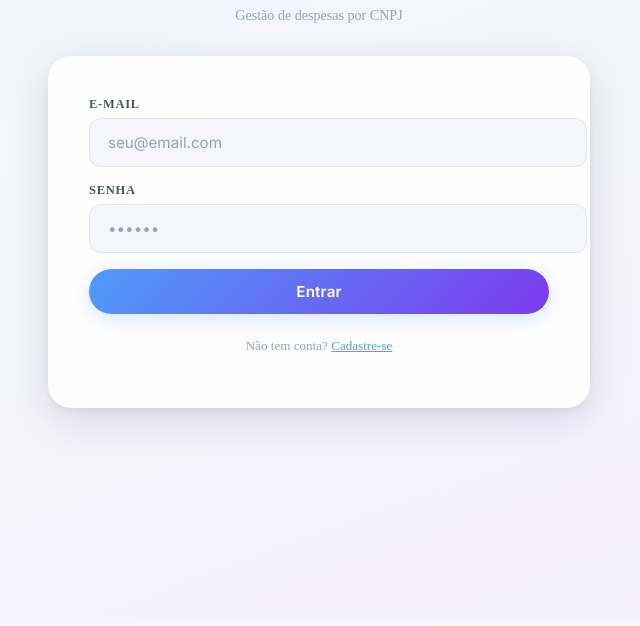
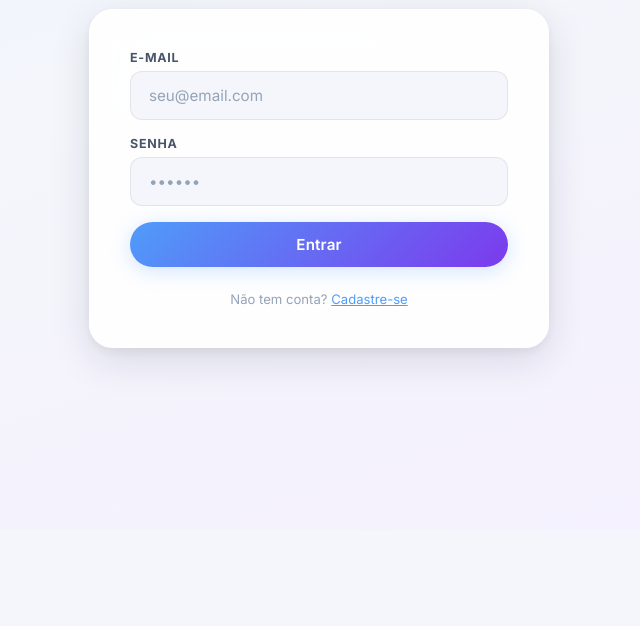
Before and after one commit to HaranBraga/despesa-facil, a website built with Vite: page frontend/index.html in a window 1280 px wide. Shown: the part 270-896 px from the top of the page, without its empty margins (321-961 px from the left). After the commit the page ends 800 px from the top, so only its background shows below. Built offline with nearby package versions, Linux system fonts and the light colour scheme; no server answers.

Commit message:
Fix: Restaurar Base CSS Reset e Font-Family

```diff
--- a/frontend/src/style.css
+++ b/frontend/src/style.css
@@ -63,6 +63,29 @@
   --sidebar-collapsed-w: 80px;
 }
 
+/* =============================================
+   RESET & BASE
+   ============================================= */
+*, *::before, *::after {
+  margin: 0; padding: 0; box-sizing: border-box;
+  -webkit-tap-highlight-color: transparent;
+}
+
+html { font-size: 16px; scroll-behavior: smooth; }
+
+body {
+  font-family: 'Inter', -apple-system, BlinkMacSystemFont, sans-serif;
+  background: var(--bg-secondary);
+  color: var(--text-primary);
+  min-height: 100dvh;
+  overflow-x: hidden;
+  -webkit-font-smoothing: antialiased;
+  -moz-osx-font-smoothing: grayscale;
+}
+
+/* =============================================
+   LAYOUT
+   ============================================= */
 .app-shell {
   display: flex;
   flex-direction: column;
```
